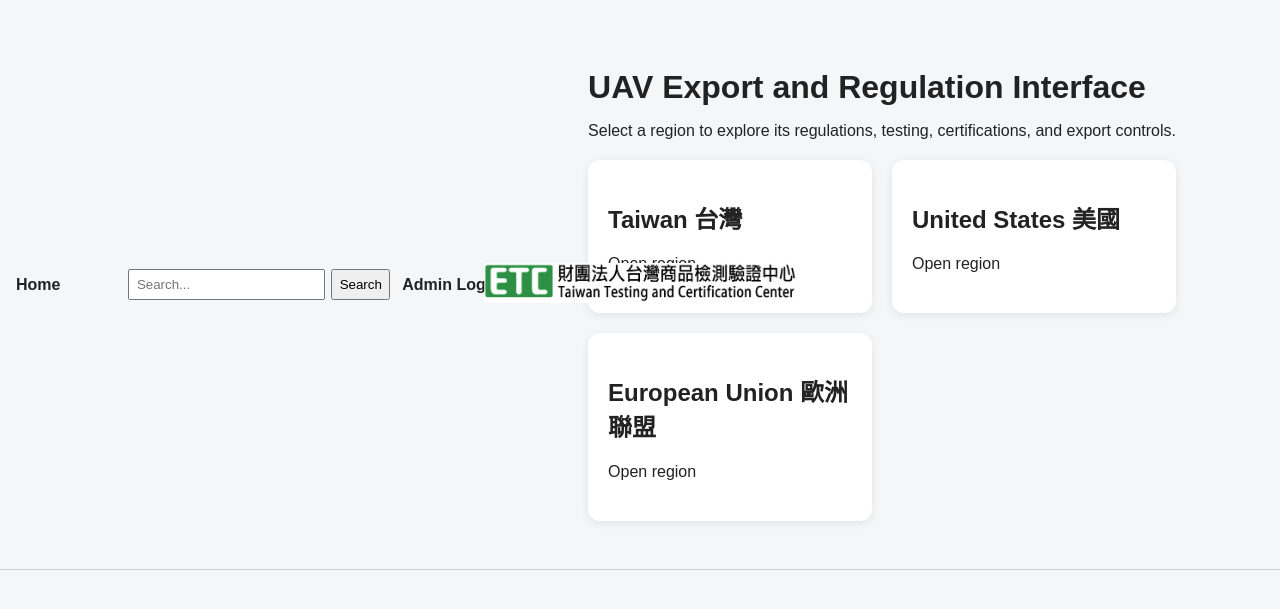
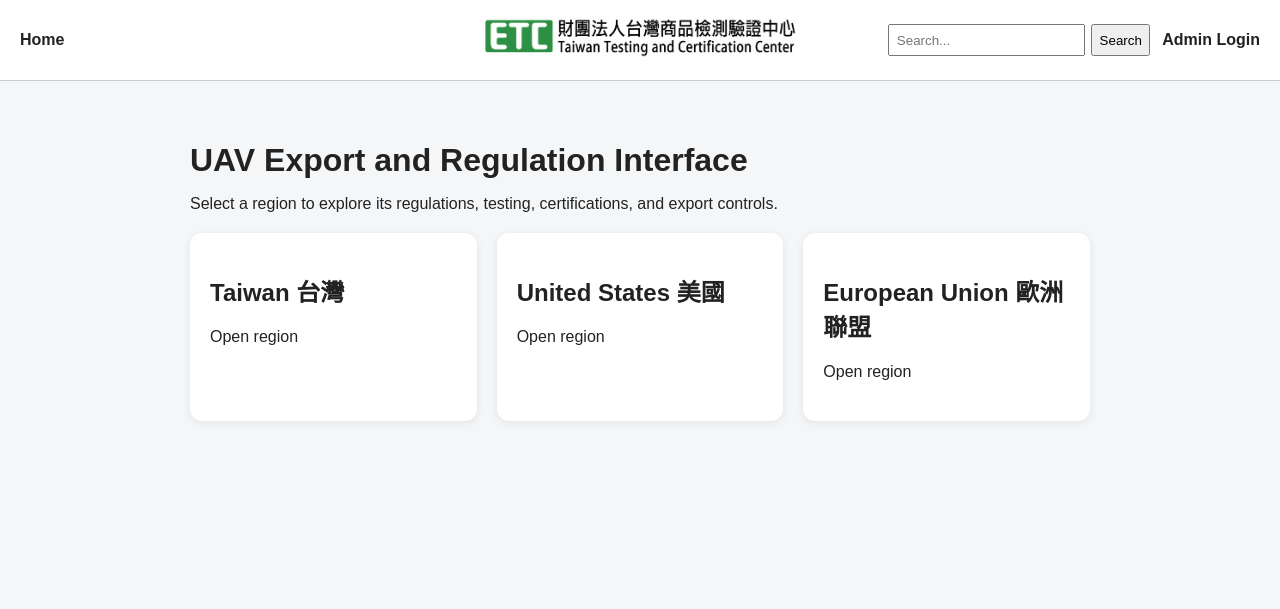
Before and after one commit to luhaitang13895/IQP-UAV-Regulation-Interface, a Flask app: page / in a window 1280 px wide. Shown: the top 609 px of the page. Run offline with Flask 3, Linux system fonts and the light colour scheme.

Commit message:
fixed topbar layout

```diff
--- a/static/style.css
+++ b/static/style.css
@@ -58,26 +58,55 @@
 }
 
 .topbar {
+    border-bottom: 1px solid #ccc;
+    background: white;
+}
+
+.topbar-inner {
+    max-width: 1400px;
+    margin: 0 auto;
+    padding: 0.75rem 20px;
     display: flex;
     justify-content: space-between;
     align-items: center;
-    padding: 0.5rem 1rem;
-    border-bottom: 1px solid #ccc;
     position: relative;
+    min-height: 56px;
 }
 
 .topbar-home {
     text-decoration: none;
     font-weight: bold;
     color: inherit;
+    white-space: nowrap;
+}
+
+.topbar-right {
+    display: flex;
+    align-items: center;
+    gap: 12px;
+    margin-left: auto;
+}
+
+.topbar-search {
+    display: flex;
+    align-items: center;
+    gap: 6px;
 }
 
 .topbar-search input {
     padding: 0.4rem;
+    width: 180px;
 }
 
 .topbar-search button {
     padding: 0.4rem;
+}
+
+.topbar-admin a {
+    text-decoration: none;
+    color: inherit;
+    font-weight: bold;
+    white-space: nowrap;
 }
 
 .topbar-logo {
@@ -89,27 +118,3 @@
 .topbar-logo img {
     height: 40px;
 }
-
-.topbar-right {
-    display: flex;
-    align-items: center;
-    gap: 12px;
-    margin-left: auto;
-}
-
-.topbar-admin a {
-    text-decoration: none;
-    color: inherit;
-    font-weight: bold;
-    white-space: nowrap;
-}
-
-.topbar-search {
-    display: flex;
-    align-items: center;
-    gap: 6px;
-}
-
-.topbar-search input {
-    width: 180px;
-}
--- a/templates/category.html
+++ b/templates/category.html
@@ -8,6 +8,7 @@
 </head>
 <body>
     <div class="topbar">
+        <div class="topbar-inner">
             <a href="/" class="topbar-home">Home</a>
 
             <div class="topbar-logo">
@@ -31,6 +32,7 @@
                     {% else %}
                         <a href="{{ url_for('admin_login') }}">Admin Login</a>
                     {% endif %}
+                </div>
             </div>
         </div>
     </div>
--- a/templates/home.html
+++ b/templates/home.html
@@ -8,6 +8,7 @@
 </head>
 <body>
     <div class="topbar">
+        <div class="topbar-inner">
             <a href="/" class="topbar-home">Home</a>
 
             <div class="topbar-logo">
@@ -31,6 +32,8 @@
                     {% else %}
                         <a href="{{ url_for('admin_login') }}">Admin Login</a>
                     {% endif %}
+                </div>
+            </div>
         </div>
     </div>
     <div class="container">
--- a/templates/region.html
+++ b/templates/region.html
@@ -8,6 +8,7 @@
 </head>
 <body>
     <div class="topbar">
+        <div class="topbar-inner">
             <a href="/" class="topbar-home">Home</a>
 
             <div class="topbar-logo">
@@ -31,6 +32,7 @@
                     {% else %}
                         <a href="{{ url_for('admin_login') }}">Admin Login</a>
                     {% endif %}
+                </div>
             </div>
         </div>
     </div>
--- a/templates/subsection.html
+++ b/templates/subsection.html
@@ -8,6 +8,7 @@
 </head>
 <body>
     <div class="topbar">
+        <div class="topbar-inner">
             <a href="/" class="topbar-home">Home</a>
 
             <div class="topbar-logo">
@@ -31,6 +32,7 @@
                     {% else %}
                         <a href="{{ url_for('admin_login') }}">Admin Login</a>
                     {% endif %}
+                </div>
             </div>
         </div>
     </div>
--- a/templates/topic.html
+++ b/templates/topic.html
@@ -8,6 +8,7 @@
 </head>
 <body>
     <div class="topbar">
+        <div class="topbar-inner">
             <a href="/" class="topbar-home">Home</a>
 
             <div class="topbar-logo">
@@ -31,6 +32,7 @@
                     {% else %}
                         <a href="{{ url_for('admin_login') }}">Admin Login</a>
                     {% endif %}
+                </div>
             </div>
         </div>
     </div>
```
Lines whose indentation alone changed are shown as unchanged.
